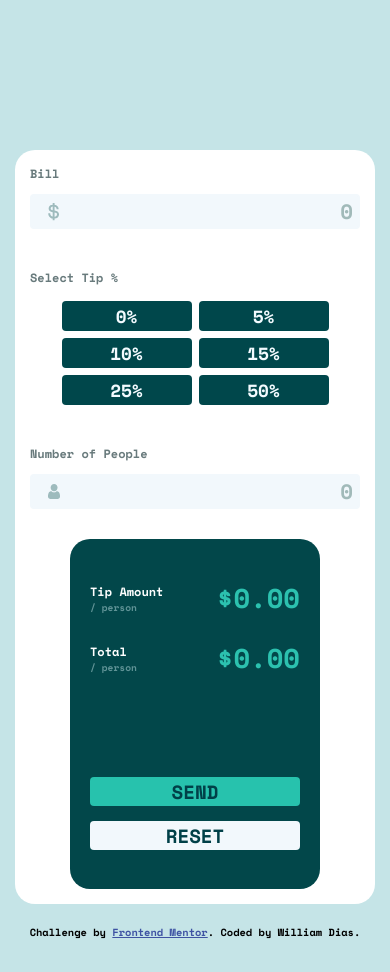
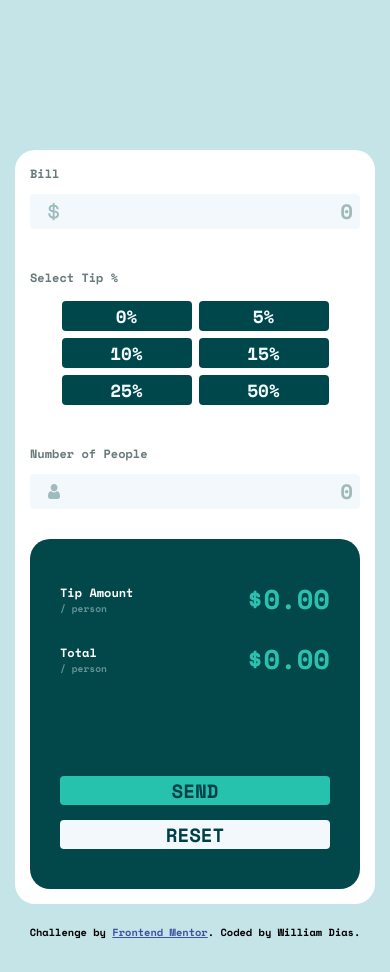
Before and after one commit to williampgdias/tip-calculator, a plain HTML site: page index.html in a window 390 px wide. Drawn offline with nearby package versions, Linux system fonts and the light colour scheme.

Commit message:
fix(style.css): Change the size for amount-total to 100% when you change the screen size.

```diff
--- a/assets/css/style.css
+++ b/assets/css/style.css
@@ -189,7 +189,7 @@ input[type='number'] {
     border-radius: 20px;
     padding: 40px 30px;
     color: #fff;
-    width: 380px;
+    width: 400px;
     display: flex;
     flex-direction: column;
     justify-content: space-between;
@@ -254,9 +254,6 @@ input[type='number'] {
     .grid {
         gap: 30px;
     }
-    .amount-total {
-        width: 350px;
-    }
 }
 
 @media screen and (max-width: 950px) {
@@ -270,9 +267,6 @@ input[type='number'] {
     }
     .amount-text {
         font-size: 0.75rem;
-    }
-    .tip-amount-div span {
-        font-size: 2rem;
     }
     .amount-total {
         width: 300px;
@@ -311,7 +305,7 @@ input[type='number'] {
         font-size: 1.2rem;
     }
     .amount-total {
-        width: 450px;
+        width: 100%;
     }
 }
 
@@ -341,23 +335,6 @@ input[type='number'] {
     .amount-text {
         font-size: 0.75rem;
     }
-    .tip-amount-div span {
-        font-size: 2rem;
-    }
-    .amount-total {
-        width: 400px;
-        justify-content: space-around;
-    }
-}
-
-@media screen and (max-width: 500px) {
-    .amount-total {
-        width: 350px;
-        justify-content: space-around;
-    }
-    .attribution {
-        font-size: 0.75rem;
-    }
 }
 
 @media screen and (max-width: 400px) {
@@ -366,10 +343,6 @@ input[type='number'] {
     }
     .btn {
         font-size: 1.2rem;
-    }
-    .amount-total {
-        width: 250px;
-        padding: 0 20px;
     }
     .attribution {
         font-size: 0.65rem;
```
